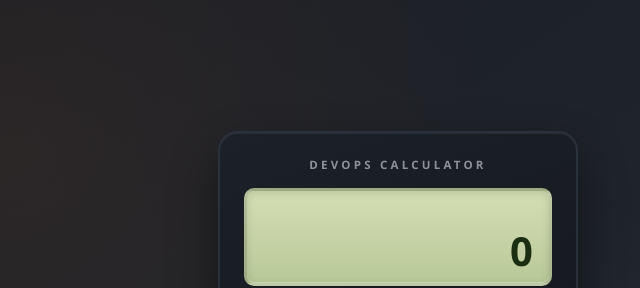
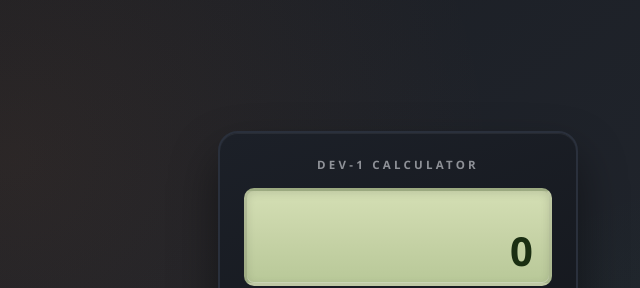
Before and after one commit to Teja201920/DevOps-calculator, a plain HTML site: page index.html in a window 1280 px wide. Shown: the top 288 px of the page, 242-882 px from the left. Drawn offline with Linux system fonts and the light colour scheme.

Commit message:
CI/CD check-2

```diff
--- a/index.html
+++ b/index.html
@@ -10,7 +10,7 @@
   <main class="page">
     <div class="calculator" role="application" aria-label="DevOps Calculator">
       <header class="calculator-header">
-        <h1>DEVOPS CALCULATOR</h1>
+        <h1>DEV-1 CALCULATOR</h1>
       </header>
 
       <section class="display" aria-live="polite" aria-atomic="true">
```
